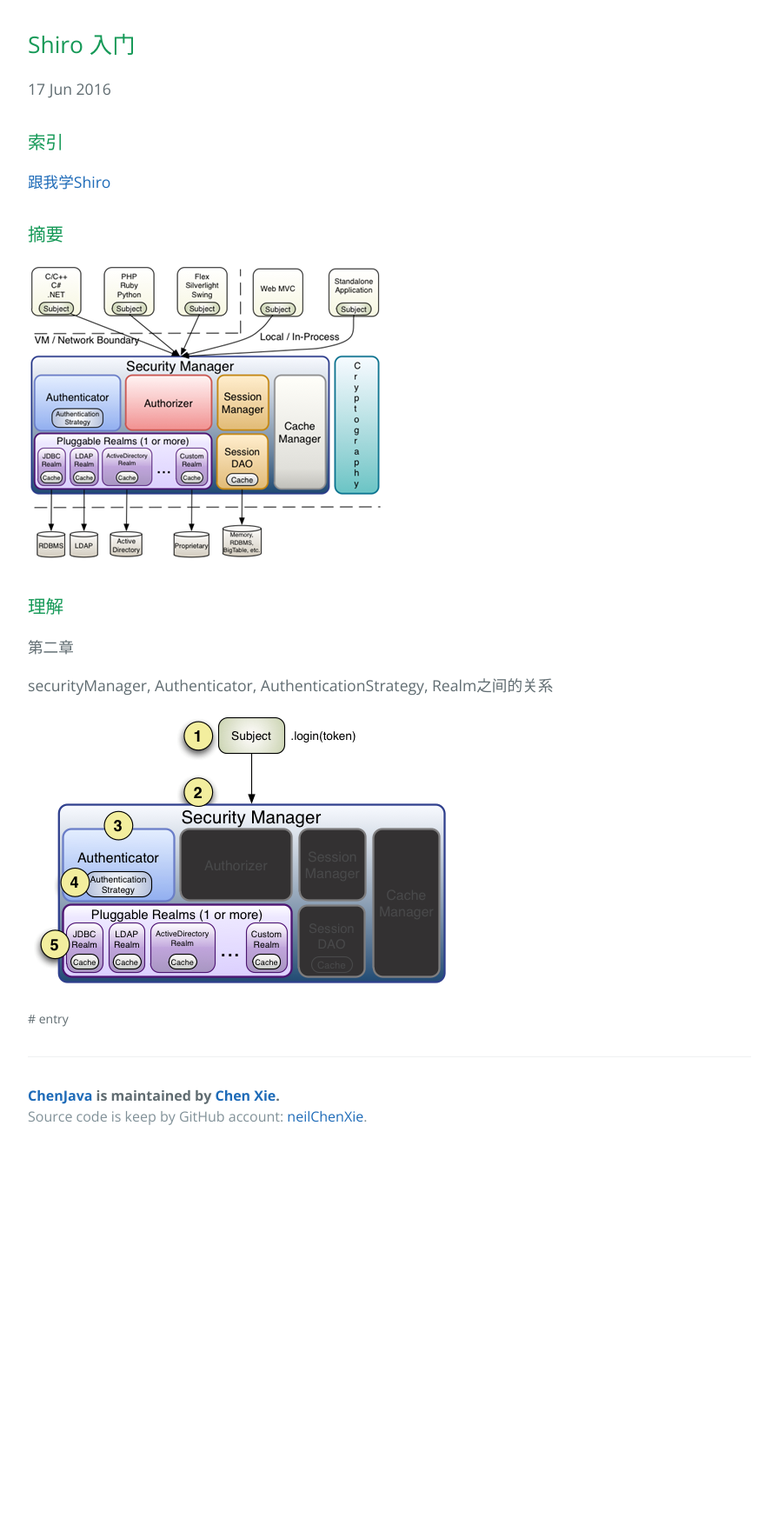
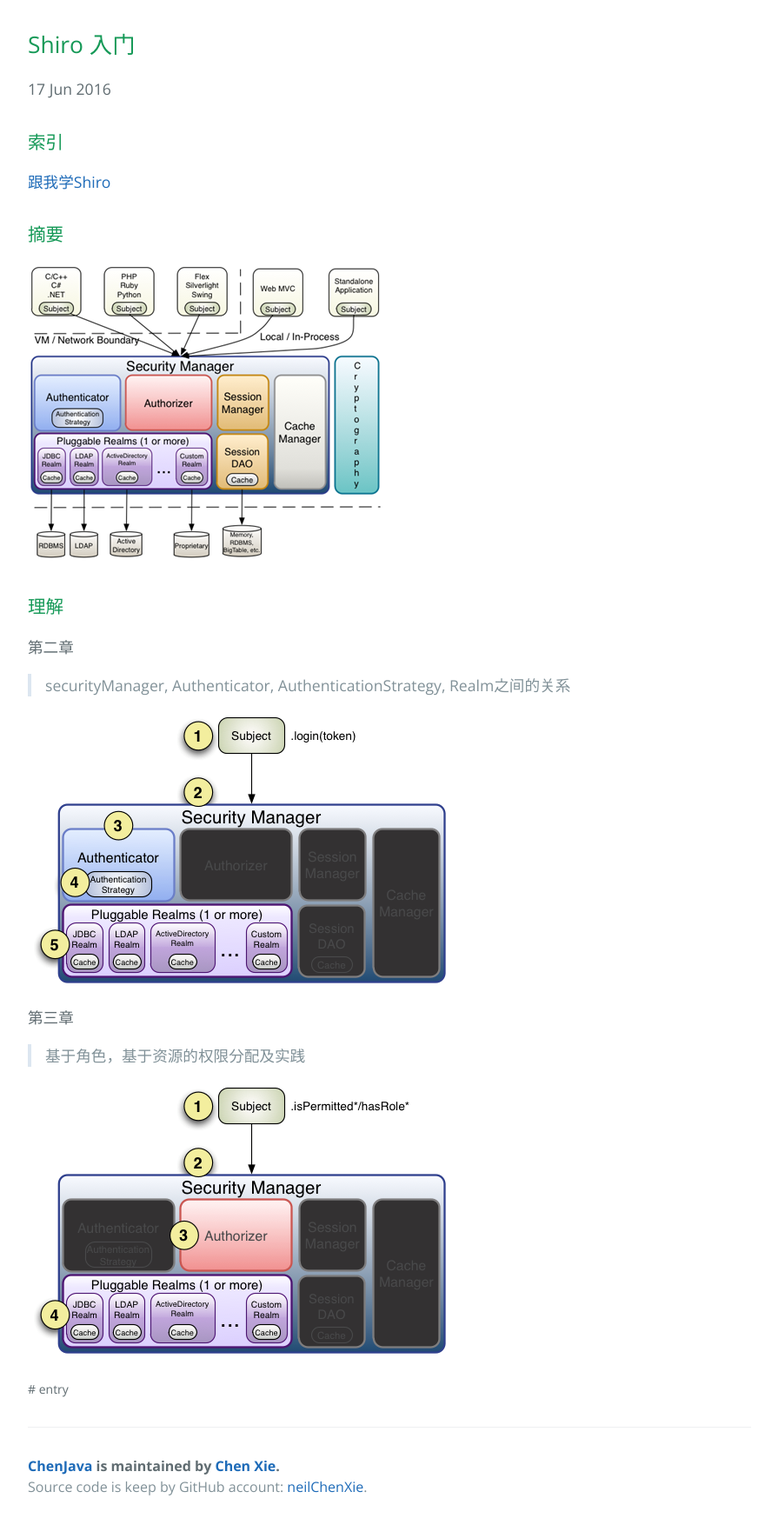
Before and after one commit to neilChenXie/ChenJava, a Jekyll site: the page built from _posts/shiro/2016-06-18-shiro_entry.md, in a window 1280 px wide. Shown: the whole page at 87% size, without its empty margins (192-1087 px from the left). Built offline with Jekyll 4.4.1, drawn with Linux system fonts in a browser that asks for light colours; before the commit the page ends 1328 px from its top, so only the background shows below that.

Commit message:
new file:   img/shiro/chapter3.png

```diff
--- a/_posts/shiro/2016-06-18-shiro_entry.md
+++ b/_posts/shiro/2016-06-18-shiro_entry.md
@@ -19,6 +19,12 @@ tags: [entry]
 
 第二章
 
-securityManager, Authenticator, AuthenticationStrategy, Realm之间的关系
+> securityManager, Authenticator, AuthenticationStrategy, Realm之间的关系
 
 ![shiro structure]({{ site.baseurl }}/img/shiro/chapter2.png)
+
+第三章
+
+> 基于角色，基于资源的权限分配及实践
+
+![shiro structure]({{ site.baseurl }}/img/shiro/chapter3.png)
```
Also changed, not shown: img/shiro/chapter3.png (added).
